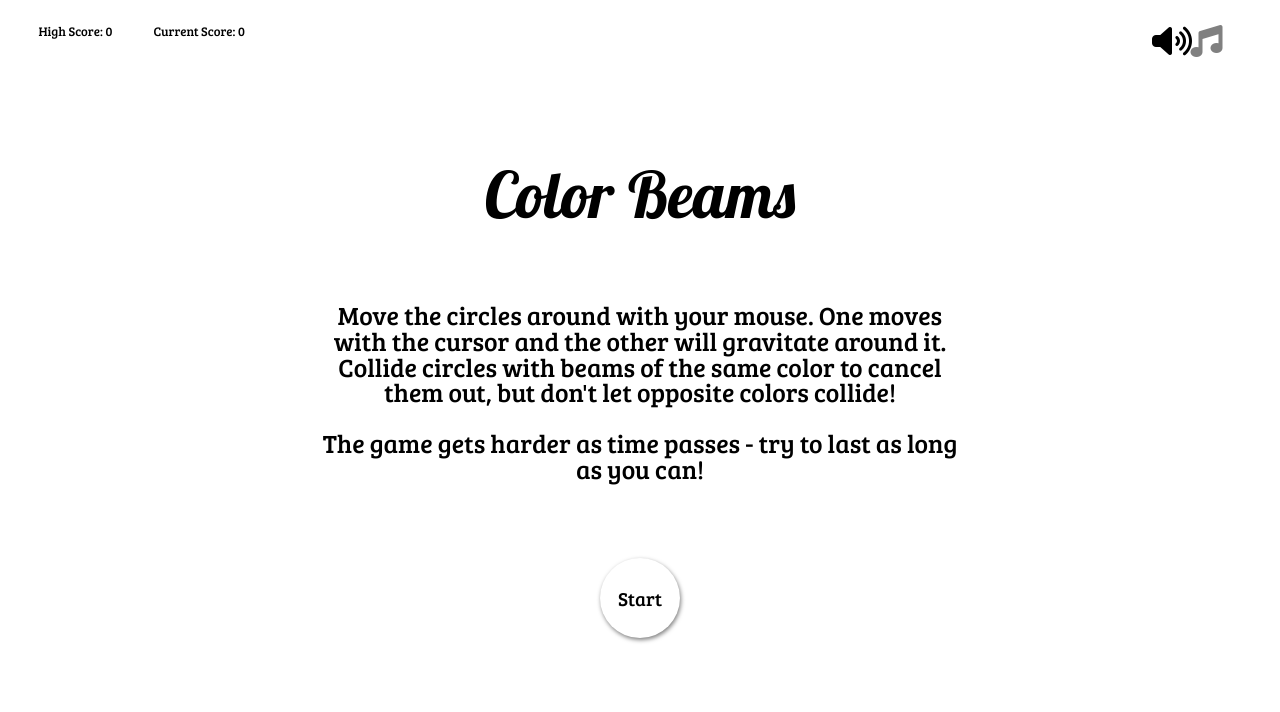
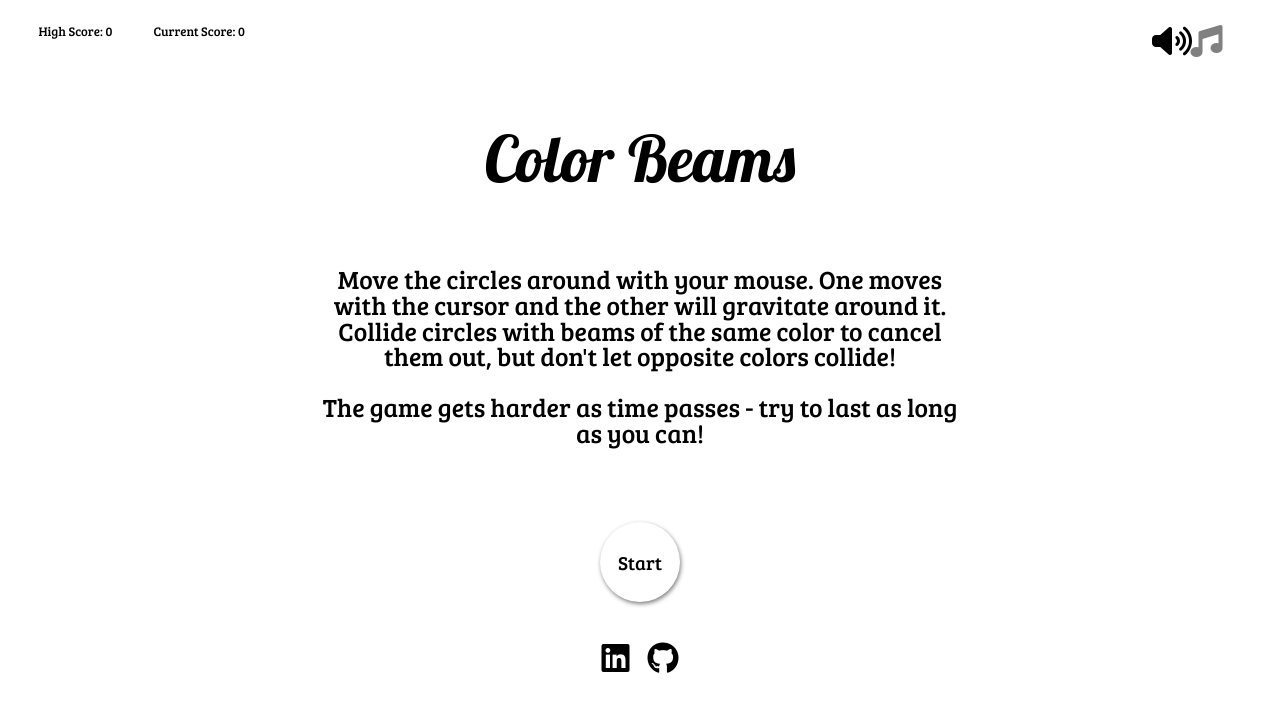
Before and after one commit to pludlum/color-beams, a website built with webpack: page index.html in a window 1280 px wide. Built offline with nearby package versions, Linux system fonts and the light colour scheme.

Commit message:
added links

```diff
--- a/css/master.css
+++ b/css/master.css
@@ -122,3 +122,15 @@
 .header-title.hidden {
   visibility: hidden;
 }
+
+.links {
+  display: flex;
+  justify-content: space-between;
+  padding-top: 5vh;
+  width: 6vw;
+}
+
+.link {
+  color: black;
+  text-decoration: none;
+}
--- a/index.html
+++ b/index.html
@@ -30,6 +30,14 @@
           out, but don't let opposite colors collide! <br></br> The game
           gets harder as time passes - try to last as long as you can!</p>
         <button type="button" class="start-button">Start</button>
+        <div class="links">
+          <a href="https://www.linkedin.com/in/pludlum/">
+            <i class="fa fa-linkedin-square fa-2x link" aria-hidden="true"></i>
+          </a>
+          <a href="https://github.com/pludlum">
+            <i class="fa fa-github fa-2x link" aria-hidden="true"></i>
+          </a>
+        </div>
       </div>
       <canvas id="game-canvas"></canvas>
     </div>
--- a/lib/circles.js
+++ b/lib/circles.js
@@ -13,7 +13,8 @@ class Circle {
   }
 
   findDistance(pos1, pos2) {
-     let dist =  Math.sqrt( Math.pow(pos1[0] - pos2[0], 2) + Math.pow(pos1[1] - pos2[1], 2) );
+     let dist =  Math.sqrt( Math.pow(pos1[0] - pos2[0], 2) +
+                            Math.pow(pos1[1] - pos2[1], 2) );
      return dist;
   }
 
@@ -47,8 +48,6 @@ class Circle {
     this.pos[1] += this.vel[1];
   }
 
-
-
   gravitate(pos) {
     let m = 500;
     let k = 1;
```
Also changed, not shown: 1 other file.
